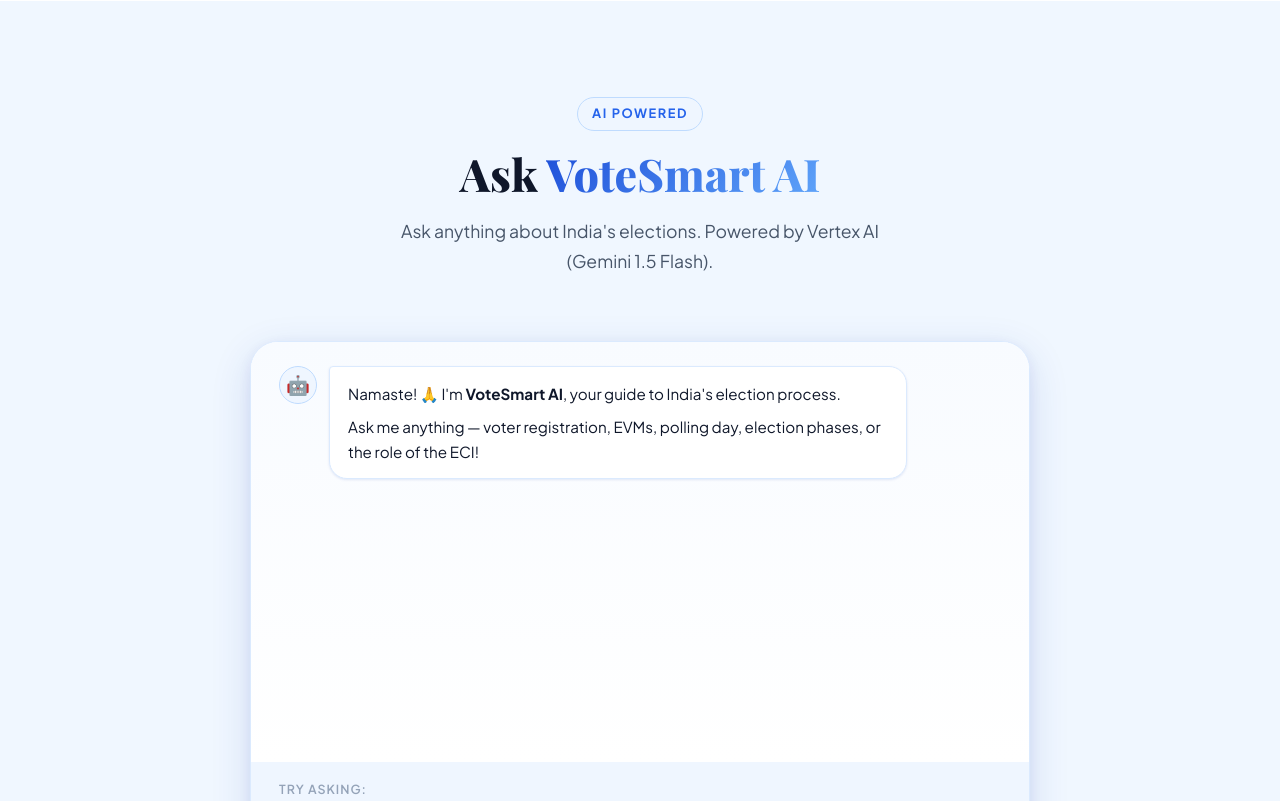
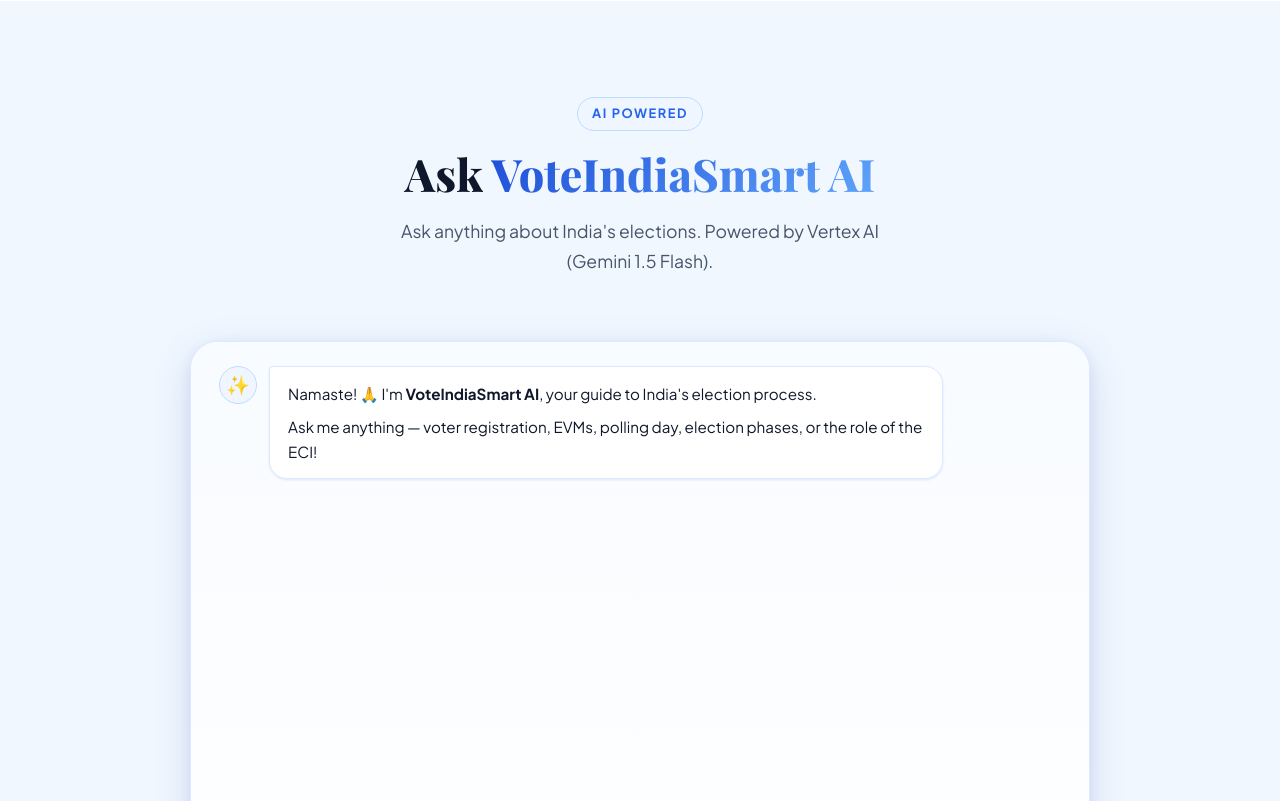
Before and after one commit to vansh7266/Google-PromptWar-2, a Python web app: template election-assistant/templates/index.html in a window 1280 px wide. Shown: the part 5699-6500 px from the top of the page. Run offline with Jinja, Linux system fonts and the light colour scheme; the template is opened without the code that fills it: most values are stand-ins (such as "Sample title", 1, 10 or a date in 2020).

Commit message:
UI Updates: new VoteIndiaSmart logo, avatar change, expanded chat, and asterisk stripping

```diff
--- a/election-assistant/app.py
+++ b/election-assistant/app.py
@@ -343,7 +343,7 @@ async def chat(request: Request, body: ChatRequest) -> ChatResponse:
             },
         )
 
-        reply_text = response.text.strip()
+        reply_text = response.text.replace("*", "").strip()
         logger.info("Chat reply generated. Input: %d chars.", len(body.message))
         return ChatResponse(reply=reply_text)
 
--- a/election-assistant/static/css/style.css
+++ b/election-assistant/static/css/style.css
@@ -1097,7 +1097,7 @@ ul {
 }
 
 .chat-wrapper {
-    max-width: 780px;
+    max-width: 900px;
     margin-inline: auto;
     background: var(--white);
     border-radius: var(--radius-xl);
@@ -1107,7 +1107,7 @@ ul {
 }
 
 .chat__window {
-    height: 420px;
+    height: 600px;
     overflow-y: auto;
     padding: 24px 28px;
     display: flex;
--- a/election-assistant/static/js/main.js
+++ b/election-assistant/static/js/main.js
@@ -467,7 +467,7 @@ async function fetchAIExplanation(topic) {
         const avatar = document.createElement("div");
         avatar.className = "chat__avatar";
         avatar.setAttribute("aria-hidden", "true");
-        avatar.textContent = role === "bot" ? "🤖" : "👤";
+        avatar.textContent = role === "bot" ? "✨" : "👤";
 
         const bubble = document.createElement("div");
         bubble.className = "chat__bubble";
@@ -493,7 +493,7 @@ async function fetchAIExplanation(topic) {
         const avatar = document.createElement("div");
         avatar.className = "chat__avatar";
         avatar.setAttribute("aria-hidden", "true");
-        avatar.textContent = "🤖";
+        avatar.textContent = "✨";
 
         const dots = document.createElement("div");
         dots.className = "chat__typing-dots";
--- a/election-assistant/templates/index.html
+++ b/election-assistant/templates/index.html
@@ -5,9 +5,9 @@
     <meta charset="UTF-8" />
     <meta name="viewport" content="width=device-width, initial-scale=1.0" />
     <meta name="description"
-        content="VoteSmart India — Learn everything about India's election process interactively." />
+        content="VoteIndiaSmart — Learn everything about India's election process interactively." />
     <meta name="robots" content="index, follow" />
-    <title>VoteSmart India — Election Education Assistant</title>
+    <title>VoteIndiaSmart — Election Education Assistant</title>
 
     <!-- Google Fonts -->
     <link rel="preconnect" href="https://fonts.googleapis.com" />
@@ -31,9 +31,8 @@
   ══════════════════════════════════════ -->
     <header class="header" id="header">
         <nav class="nav container">
-            <a href="#" class="nav__logo" aria-label="VoteSmart India Home">
-                <span class="nav__logo-icon">🗳️</span>
-                <span class="nav__logo-text">VoteSmart <strong>India</strong></span>
+            <a href="#" class="nav__logo" aria-label="VoteIndiaSmart Home">
+                <span class="nav__logo-text">VoteIndia<strong style="color: var(--blue-600)">Smart</strong></span>
             </a>
 
             <ul class="nav__links" role="list">
@@ -457,7 +456,7 @@
             <div class="container">
                 <div class="section__header reveal">
                     <span class="section__label">AI Powered</span>
-                    <h2 class="section__title">Ask <span class="gradient-text">VoteSmart AI</span></h2>
+                    <h2 class="section__title">Ask <span class="gradient-text">VoteIndiaSmart AI</span></h2>
                     <p class="section__subtitle">
                         Ask anything about India's elections. Powered by Vertex AI (Gemini 1.5 Flash).
                     </p>
@@ -469,9 +468,9 @@
                         aria-live="polite">
                         <!-- Welcome message -->
                         <div class="chat__message chat__message--bot" id="welcomeMsg">
-                            <div class="chat__avatar" aria-hidden="true">🤖</div>
+                            <div class="chat__avatar" aria-hidden="true">✨</div>
                             <div class="chat__bubble">
-                                <p>Namaste! 🙏 I'm <strong>VoteSmart AI</strong>, your guide to India's election
+                                <p>Namaste! 🙏 I'm <strong>VoteIndiaSmart AI</strong>, your guide to India's election
                                     process.</p>
                                 <p>Ask me anything — voter registration, EVMs, polling day, election phases, or the role
                                     of the ECI!</p>
@@ -573,11 +572,10 @@
     <footer class="footer" role="contentinfo">
         <div class="container footer__inner">
             <div class="footer__brand">
-                <span>🗳️</span>
-                <strong>VoteSmart India</strong>
+                <strong>VoteIndiaSmart</strong>
             </div>
             <p class="footer__copy">
-                © {{ year }} VoteSmart India. Built for educational purposes only.
+                © {{ year }} VoteIndiaSmart. Built for educational purposes only.
                 Information sourced from <a href="https://eci.gov.in" target="_blank" rel="noopener noreferrer">ECI</a>.
             </p>
             <p class="footer__tech">
```
Also changed, not shown: election-assistant/README.md.
